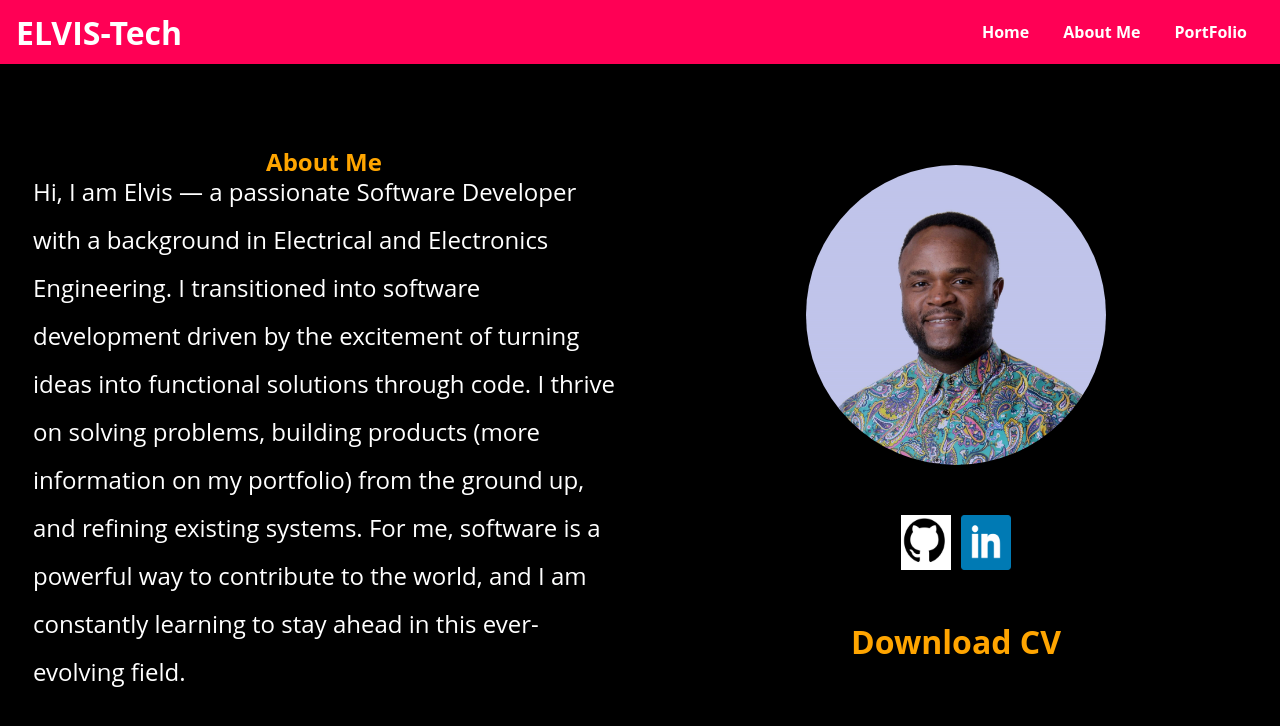
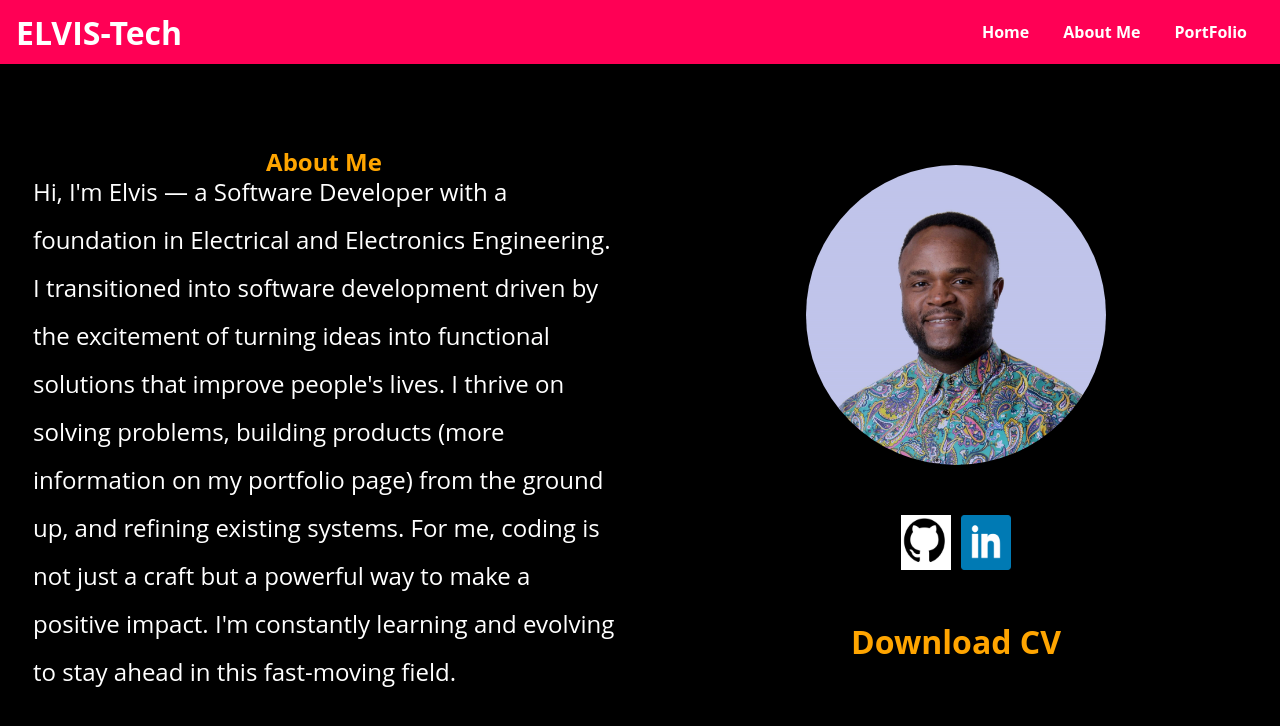
Before and after one commit to elvisonob/Personal-Website, a React (Create React App) app: page /about in a window 1280 px wide. Shown: the top 726 px of the page. Built offline with nearby package versions, Linux system fonts and the light colour scheme.

Commit message:
About me updated

```diff
--- a/src/components/pages/About.js
+++ b/src/components/pages/About.js
@@ -12,14 +12,14 @@ const About = () => {
       <div className={classes.information}>
         <h2>About Me</h2>
         <p>
-          Hi, I am Elvis — a passionate Software Developer with a background in
-          Electrical and Electronics Engineering. I transitioned into software
-          development driven by the excitement of turning ideas into functional
-          solutions through code. I thrive on solving problems, building
-          products (more information on my portfolio) from the ground up, and
-          refining existing systems. For me, software is a powerful way to
-          contribute to the world, and I am constantly learning to stay ahead in
-          this ever-evolving field.
+          Hi, I'm Elvis — a Software Developer with a foundation in Electrical
+          and Electronics Engineering. I transitioned into software development
+          driven by the excitement of turning ideas into functional solutions
+          that improve people's lives. I thrive on solving problems, building
+          products (more information on my portfolio page) from the ground up,
+          and refining existing systems. For me, coding is not just a craft but
+          a powerful way to make a positive impact. I'm constantly learning and
+          evolving to stay ahead in this fast-moving field.
         </p>
       </div>
       <div className={classes.leftMenu}>
```
Also changed, not shown: src/components/pages/Portfolio.module.css (indentation only).
